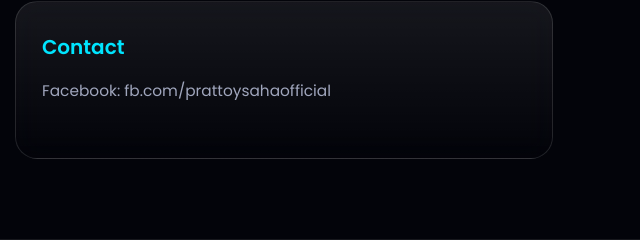
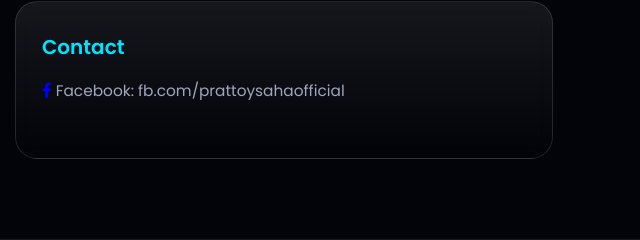
Before and after one commit to PrattoySaha/portfolio, a plain HTML site: page index.html in a window 1280 px wide. Shown: the part 1837-2077 px from the top of the page, 640-1280 px from the left. Drawn offline with Linux system fonts and the light colour scheme.

Commit message:
Update index.html

```diff
--- a/index.html
+++ b/index.html
@@ -71,7 +71,8 @@
   <h2>Connect</h2>
   <div class="grid">
     <div class="card"><h3>Collaboration</h3><p>Open to partnerships, consulting, and long-term technology-focused business opportunities.</p></div>
-    <div class="card"><h3>Contact</h3><p>Facebook: fb.com/prattoysahaofficial</p></div>
+    <div class="card"><h3>Contact</h3><p><a href="https://facebook.com/yourusername" target="_blank" title="Facebook"><i class="fab fa-facebook-f"></i></a>
+     Facebook: fb.com/prattoysahaofficial</p></div>
   </div>
 </section><!-- Floating Social Links --><div class="social-links">
   <!-- <a href="https://twitter.com/prattoysaha" target="_blank" title="Twitter"><i class="fab fa-twitter"></i></a>
```
